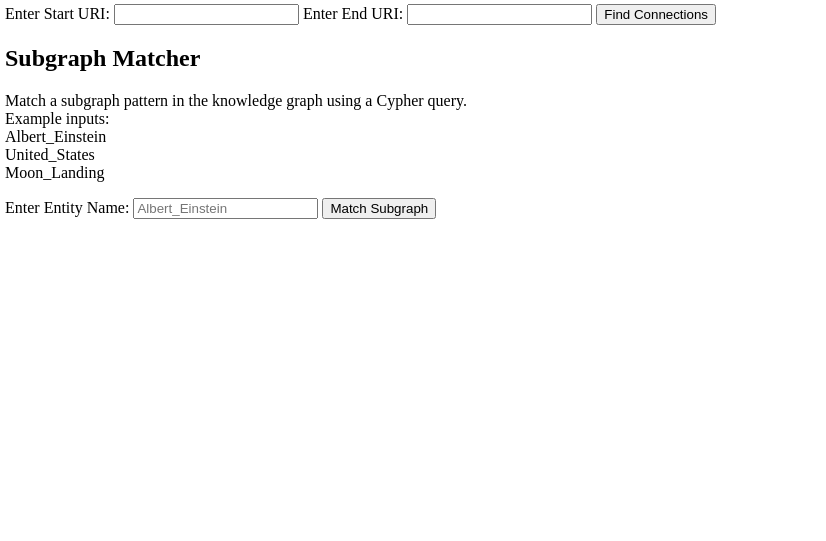
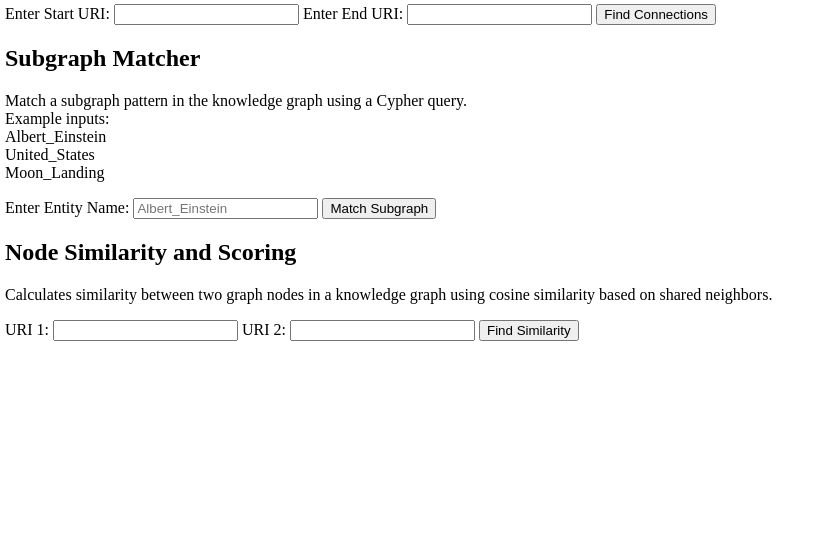
Before and after one commit to abarber7/cpts415-Milestone4, a Flask app: page / in a window 1280 px wide. Shown: the part 1218-1759 px from the top of the page, without its empty margins (0-826 px from the left). Before the commit the page ends 1437 px from the top, so only its background shows below. Run offline with Flask 3, Linux system fonts and the light colour scheme; some libraries are stand-ins or nearby versions.

Commit message:
Added Node Similarity and Scoring to the HTML file

```diff
--- a/templates/search_barUI.html
+++ b/templates/search_barUI.html
@@ -1028,6 +1028,55 @@
         <div id="subgraphMatcherResult"></div>
     </div>
 
+    <!--Find Similarity Section-->
+    <div>
+        <h2>Node Similarity and Scoring</h2>
+        <p>Calculates similarity between two graph nodes in a knowledge graph using cosine similarity based on shared neighbors.</p>
+        <label for="uri1">URI 1:</label>
+        <input type="text" id="uri1" name="uri1">
+        <label for="uri2">URI 2:</label>
+        <input type="text" id="uri2" name="uri2">
+        <button onclick="findSimilarity()">Find Similarity</button>
+        <div id="nodeSimilarityScoringResult"></div>
+    </div>
+
+    <div id="similarityResult"></div>
+
+    <script>
+    function findSimilarity() {
+        const uri1 = document.getElementById('uri1').value;
+        const uri2 = document.getElementById('uri2').value;
+
+        // Show loading message
+        const resultDiv = document.getElementById('similarityResult');
+        resultDiv.innerHTML = '<p>Calculating...</p>';
+
+        fetch('/find_similarity', {
+            method: 'POST',
+            headers: { 'Content-Type': 'application/json' },
+            body: JSON.stringify({ uri1, uri2 }),
+        })
+            .then(response => response.json())
+            .then(data => {
+                if (data.similarity) {
+                    resultDiv.innerHTML = `
+                        <p>Similarity: ${data.similarity}</p>
+                        <p>Click on a URI to visualize it in the graph:</p>
+                        <ul>
+                            <li><a href="javascript:void(0);" onclick="visualizeSubgraph('${uri1}')">${uri1}</a></li>
+                            <li><a href="javascript:void(0);" onclick="visualizeSubgraph('${uri2}')">${uri2}</a></li>
+                        </ul>`;
+                } else {
+                    resultDiv.innerHTML = `<p style="color: red;">Error: ${data.error}</p>`;
+                }
+            })
+            .catch(error => {
+                console.error('Error:', error);
+                resultDiv.innerHTML = '<p style="color: red;">An error occurred.</p>';
+            });
+    }
+</script>
+
     <script>
        function submitRestrictedSubgraphMatcher() {
     const entityName = document.getElementById('entityName').value.trim();
@@ -1065,7 +1114,13 @@
             } else {
                 let formattedResults = '<ul>';
                 data.matches.forEach((match, index) => {
-                            formattedResults += `<li><strong>Match ${index + 1}:</strong> ${JSON.stringify(match)}</li>`;
+                    formattedResults += `
+                        <li>
+                            <strong>Match ${index + 1}:</strong>
+                            Start Node: <a href="javascript:void(0);" onclick="visualizeSubgraph('${match.StartNode}')">${match.StartNode}</a><br>
+                            Related Node: <a href="javascript:void(0);" onclick="visualizeSubgraph('${match.RelatedNode}')">${match.RelatedNode}</a><br>
+                            Relationship: ${match.Relationship}
+                        </li>`;
                 });
                 formattedResults += '</ul>';
                 document.getElementById('subgraphMatcherResult').innerHTML = formattedResults;
@@ -1076,6 +1131,7 @@
             document.getElementById('subgraphMatcherResult').innerHTML = `<p style="color: red;">Error: ${error.message}</p>`;
         });
 }
+
     </script>
 
 
```
Lines whose indentation alone changed are shown as unchanged.
